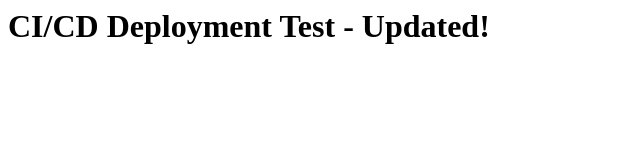
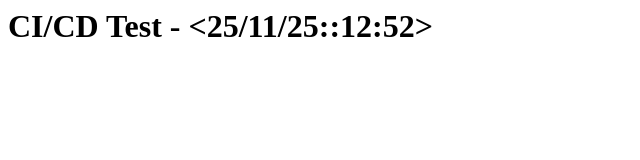
Before and after one commit to hrik01/testcicd, a plain HTML site: page index.html in a window 1280 px wide. Shown: the whole page, without its empty margins (0-640 px from the left). Drawn offline with Linux system fonts and the light colour scheme.

Commit message:
Trigger CI/CD deployment

```diff
--- a/index.html
+++ b/index.html
@@ -1 +1 @@
-<h1>CI/CD Deployment Test - Updated!</h1>
+<h1>CI/CD Test - <25/11/25::12:52></h1>
```
